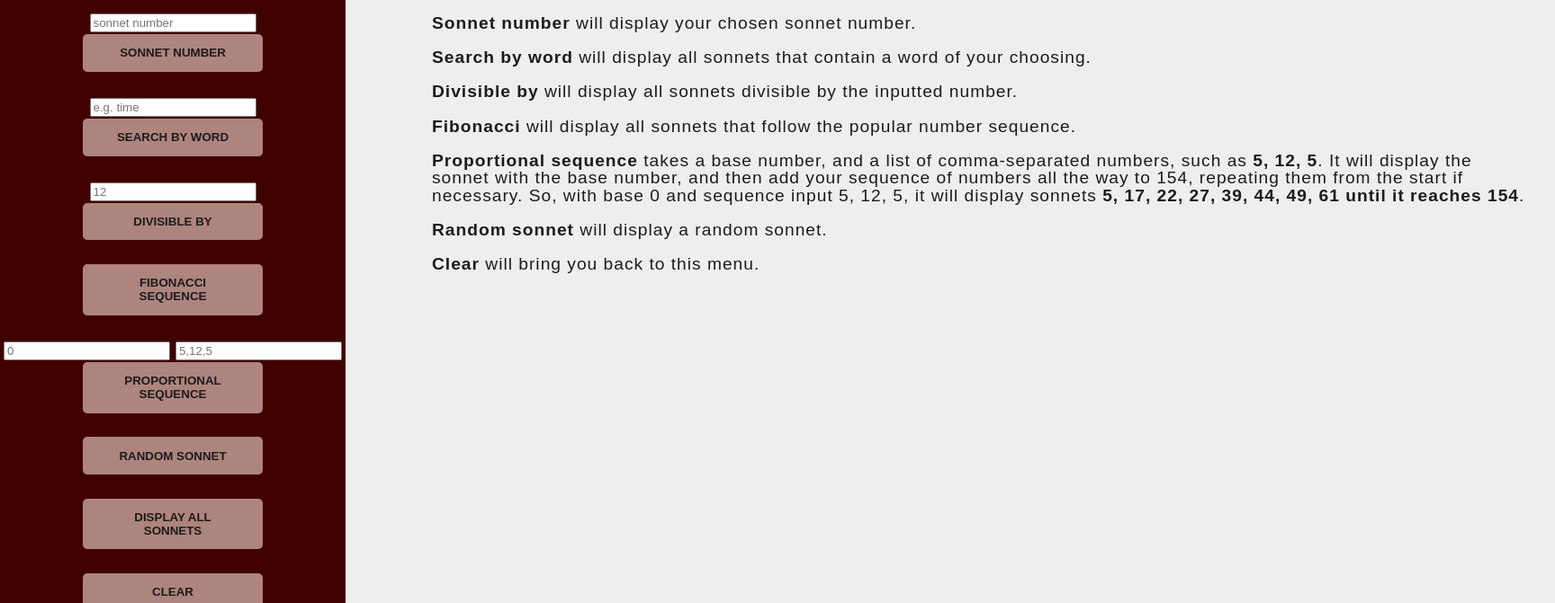
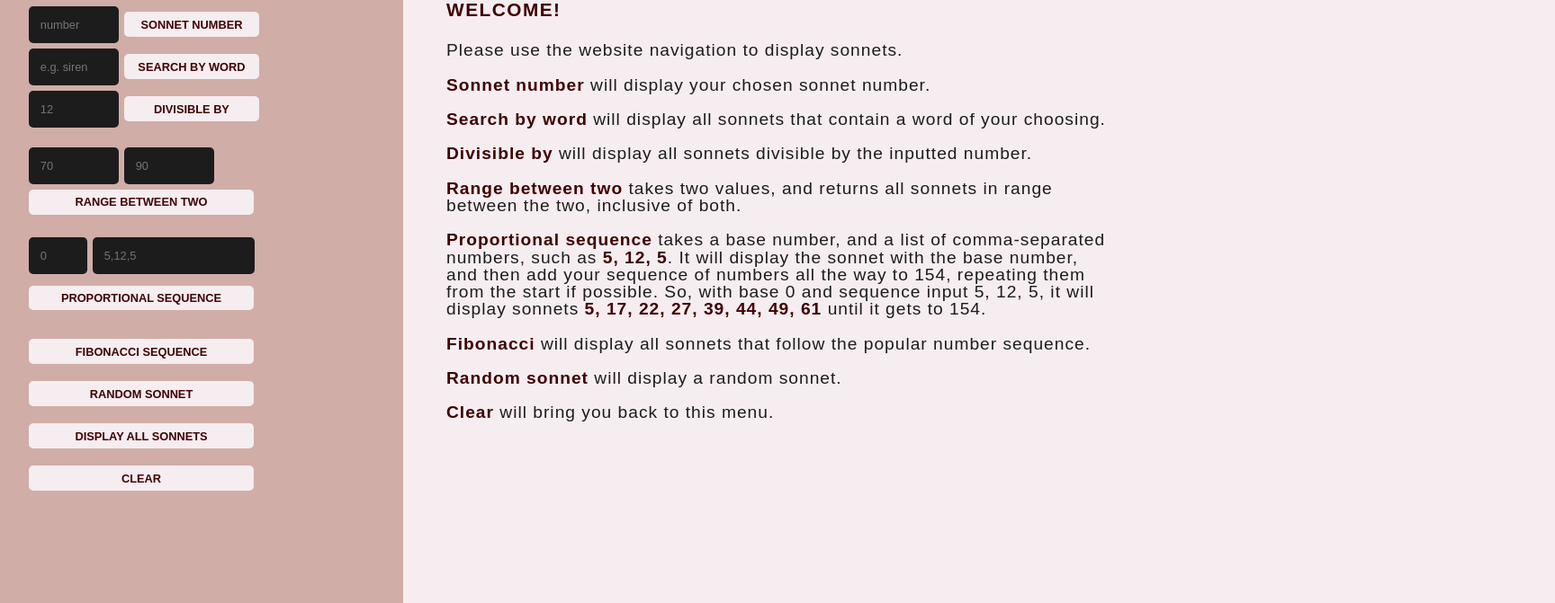
Before and after one commit to gbrli/Shakespeare-Sonnet-Sorter, a plain HTML site: page index.html in a window 1280 px wide. Shown: the part 129-800 px from the top of the page at 90% size, 1728 px wide, since content can reach past the window. Drawn offline with Linux system fonts and the light colour scheme.

Commit message:
layout finished, features added

```diff
--- a/index.html
+++ b/index.html
@@ -12,36 +12,53 @@
     </head>
     <body>
         <header>
-            <h1>Shakespeare Sonnet Sorter</h1>
-            <nav>
+            <h1>Shakespeare Sonnet Sorter <img src="menu.svg" class="menu" id="menu-btn" alt="open menu">
+            </h1>
+        </header>
+
+        <div class="content-wrapper">
+            <nav id="navigation">
+                <!-- <p id="open"></p>
+                <p id="close">X</p> -->
+                <ul>
+                    <li class="exit" id="exit-btn">
+                        <a href="#"><img class="exit" id="exit-btn" src="exit.svg"></a>
+                    </li>
+                </ul>
+                <div class="forms">
                     <form>
-                    <input type="number" id="number-input" placeholder="sonnet number" required />
+                        <input type="number" id="number-input" placeholder="number" required />
                         <button type="submit" id="number">sonnet number</button>
                     </form>
                     <form>
-                    <input type="text" id="word-input" placeholder="e.g. time" required />
+                        <input type="text" id="word-input" placeholder="e.g. siren" required />
                         <button value="word" type="submit" id="word-search">search by word</button>
                     </form>
                     <form>
                         <input type="number" id="divisible-input" placeholder="12" required />
                         <button value="number" type="submit" id="divisible">divisible by</button>
                     </form>
-                <button type="button" id="fibo">fibonacci sequence</button>
-                <form>
+                    <form id="range-form">
+                        <input type="number" id="start-range-input" placeholder="70" required />
+                        <input type="text" id="end-range-input" placeholder="90" required />
+                        <button value="range" type="submit" id="range">range between two</button>
+                    </form>
+                    <form id="sequence-form">
                         <input type="number" id="base-sequence-input" placeholder="0" required />
                         <input type="text" id="sequence-input" placeholder="5,12,5" required />
                         <button value="sequence" type="submit" id="sequence">proportional sequence</button>
                     </form>
+                    <button type="button" id="fibo">fibonacci sequence</button>
                     <button type="button" id="randomize">random sonnet</button>
                     <button type="button" id="get-all">display all sonnets</button>
                     <button type="button" id="clear">clear</button>
+                </div>
             </nav>
-            <p class="info">words</p>
-        </header>
             <main>
                 <div class="poem-container" id="poem-container">
                 </div>
             </main>
+        </div>
     </body>
     <script type="module" src="script.js"></script>
 </html>
--- a/script.js
+++ b/script.js
@@ -1,15 +1,33 @@
 import sonnetList from "./sonnets.js"
 
 const poemContainer = document.getElementById("poem-container")
+
+const open = document.getElementById("menu-btn")
+const nav = document.getElementById("navigation")
+const exit = document.getElementById("exit-btn")
+open.addEventListener("click", toggleMenu)
+exit.addEventListener("click", toggleMenu)
 
 document.getElementById("get-all").addEventListener("click", getAllSonnets)
 document.getElementById("number").addEventListener("click", getSonnetByNumber)
 document.getElementById("word-search").addEventListener("click", getSonnetsByWord)
 document.getElementById("divisible").addEventListener("click", getDivisibleSonnets)
 document.getElementById("fibo").addEventListener("click", getFibo)
+document.getElementById("range").addEventListener("click", getRange)
 document.getElementById("sequence").addEventListener("click", getSonnetSequence)
 document.getElementById("randomize").addEventListener("click", getRandomSonnet)
 document.getElementById("clear").addEventListener("click", defaultText)
+
+function toggleMenu(e) {
+  if (e.target.id === open.id) {
+    nav.classList.add("open-nav");
+    document.body.classList.add("body-overflow")
+  }
+  if (e.target.id === exit.id) {
+    nav.classList.remove("open-nav");
+    document.body.classList.remove("body-overflow")
+  }
+}
 
 function getSonnetByNumber(e) {
   e.preventDefault()
@@ -73,7 +91,22 @@ function getRandomSonnet() {
 function getFibo() {
   clear()
   let fiboList = [1,2,3,5,8,13,21,34,55,89,144]
-    fiboList.map(number => renderSonnet(number))
+  fiboList.map(number => renderSonnet(number))
+}
+
+function getRange(e) {
+  clear()
+  let startRange = document.getElementById("start-range-input").value
+  const endRange = document.getElementById("end-range-input").value
+  console.log(startRange,endRange)
+
+  if (!e.target.value || !startRange || !endRange) {
+    return errorMessage()
+  }
+  while (startRange <= endRange) {
+    renderSonnet(startRange)
+    startRange++
+  }
 }
 
 function getSonnetSequence(e) {
@@ -116,8 +149,9 @@ function defaultText() {
         <li><p><strong>Sonnet number</strong> will display your chosen sonnet number.</p></li>
         <li><p><strong>Search by word</strong> will display all sonnets that contain a word of your choosing.</p></li>
         <li><p><strong>Divisible by</strong> will display all sonnets divisible by the inputted number.</p></li>
+        <li><p><strong>Range between two</strong> takes two values, and returns all sonnets in range between the two, inclusive of both.</p>
+        <li><p><strong>Proportional sequence</strong> takes a base number, and a list of comma-separated numbers, such as <strong>5, 12, 5</strong>. It will display the sonnet with the base number, and then add your sequence of numbers all the way to 154, repeating them from the start if possible. So, with base 0 and sequence input 5, 12, 5, it will display sonnets <strong>5, 17, 22, 27, 39, 44, 49, 61</strong> until it gets to 154.
         <li><p><strong>Fibonacci</strong> will display all sonnets that follow the popular number sequence.</p></li>
-        <li><p><strong>Proportional sequence</strong> takes a base number, and a list of comma-separated numbers, such as <strong>5, 12, 5</strong>. It will display the sonnet with the base number, and then add your sequence of numbers all the way to 154, repeating them from the start if necessary. So, with base 0 and sequence input 5, 12, 5, it will display sonnets <strong>5, 17, 22, 27, 39, 44, 49, 61 until it reaches 154</strong>.
         <li><p><strong>Random sonnet</strong> will display a random sonnet.</p></li>
         <li><p><strong>Clear</strong> will bring you back to this menu.</p></li>
     </ul>
@@ -125,9 +159,17 @@ function defaultText() {
 }
 
 function renderSonnet(i) {
+  nav.classList.remove("open-nav");
+  document.body.classList.remove("body-overflow")
   if (i <= 154 && i > 0) {
     poemContainer.innerHTML += `<h2>Sonnet Number ${sonnetList.sonnets[i - 1].number}</h2>`
-    sonnetList.sonnets[i-1].lines.map(line => poemContainer.innerHTML += `<p>${line}</p>`)
+    sonnetList.sonnets[i-1].lines.map(line => {
+      if (sonnetList.sonnets[i-1].lines.indexOf(line) > 11) {
+        poemContainer.innerHTML += `<p>&emsp;&emsp;&emsp;&emsp;${line}</p>`
+      } else {
+        poemContainer.innerHTML += `<p>${line}</p>`
+      }
+    })
   } else {
     errorMessage()
   }
--- a/style.css
+++ b/style.css
@@ -5,27 +5,42 @@
 body {
     margin: 0 auto;
     color: #1c1c1c;
-    background-color:#eeeeee;
+    background-color:#F5EDF0;
     line-height: 1.6;
     letter-spacing: 1.5px;
     font-family: Robot-Mono, sans-serif;
+    display: flex;
+    flex-direction: column;
+}
+
+.body-overflow {
+    overflow: hidden;
 }
 
 h1 {
     font-size: 1.3rem;
     font-weight: 800;
     text-transform: uppercase;
+    text-align: left;
     margin: 0;
     padding: 1em;
-    background-color: #400000;
+    color: #F5EDF0;
 }
 
 h2 {
     font-weight: 800;
     text-transform: uppercase;
     font-size: 1.2rem;
-    color: #008081;
+    color: #400000;
     margin-top: 2em;
+}
+
+h2:nth-of-type(1) {
+    margin-top: .9em;
+}
+
+strong {
+    color: #400000;
 }
 
 p {
@@ -41,81 +56,213 @@ ul {
 
 header {
     background-color: #400000;
-    color: #eeeeee;
+    color: #F5EDF0;
     text-align: center;
     width: 100vw;
-    position: fixed;
+    position: sticky;
     top: 0;
 }
 
 nav {
-    background-color: #400000;
-    display: flex;
-    flex-direction: row;
-    flex-wrap: wrap;
-    align-items: center;
-    justify-content: center;
+    display: none;
 }
 
 nav button {
-    background-color: #AE847E;
-    color: #1c1c1c;
-    border: none;
-    border-radius: 5px;
-    margin: .5em 1em;
+    background: none;
+    color: #400000;
     padding: .5em 1em;
     text-transform: uppercase;
-    font-weight: 700;
+    font-weight: 800;
+    font-size: .8rem;
+    border: none;
+    background-color: #F5EDF0;
+    border-radius: 5px;
+    margin: .5em 0;
+    display: block;
 }
 
 main {
-    position: relative;
-    top: 35vh;
-    bottom: 10vh;
-    z-index: -1;
-    padding: 0 2em 4em 2em;
+    padding: 0 3em;
 }
 
-.info {
-    /* display: none; */
-    color: #eeeeee;
-    font-size: 1rem;
+.open-nav,
+.exit a {
+    color:#F5EDF0;
+    width: 30px;
+    height: 30px;
+    position: absolute;
+    top: 0;
+    right: 0;
+    margin: 1em 3em;
 }
 
-@media (min-width: 900px) {
+#menu-btn {
+    width: 30px;
+    height: 30px;
+    position: absolute;
+    top: 0;
+    right: 0;
+    margin: 1em 1em;
+}
+
+.open-nav {
+    background-color: #D0ADA7;
+    display: flex;
+    flex-direction: column;
+    align-items: stretch;
+    justify-content: center;
+    width: 100vw;
+    height: 100vh;
+    max-height: 100vh;
+    /* overflow: auto; */
+    margin: 0 auto;
+}
+
+form {
+    margin-bottom: 1em;
+}
+
+.forms {
+    padding: 2em;
+    margin: 2em;
+}
+
+input[type=number] {
+    -moz-appearance: textfield;
+}
+
+input::-webkit-outer-spin-button,
+input::-webkit-inner-spin-button {
+  -webkit-appearance: none;
+  margin: 0;
+}
+
+input {
+    width: 100px;
+    padding: 1em;
+    background-color: #1c1c1c;
+    border: none;
+    border-radius: 5px;
+    color: #F5EDF0;
+}
+
+#range-form {
+    margin-top: 1em;
+}
+
+#range-form button {
+    width: 250px;
+    margin-bottom: 2em;
+}
+
+#start-range input {
+    width: 250px;
+}
+
+#end-range-input {
+    width: 100px;
+}
+
+#sequence-form input {
+    margin-bottom: .5em;
+}
+
+#base-sequence-input {
+    width: 65px;
+}
+
+#sequence-input {
+    width: 180px;
+}
+
+@media (min-width: 1000px) {
+    .menu, .exit {
+        display: none;
+    }
+
+    body {
+        flex-direction: row;
+        flex-wrap: wrap;
+    }
+
+    #navigation {
+        background-color: #D0ADA7;
+    }
+
+    .forms {
+        padding: 0;
+        text-align: left;
+    }
+
+    form {
+        margin-bottom: 0;
+    }
+
     h1 {
         font-size: 1.7rem;
     }
 
     h2 {
-        font-size: 1.5rem;
+        font-size: 1.3rem;
     }
 
     p {
         font-size: 1.2rem;
     }
 
-    header {
-        height: 100vh;
-        width: 30vw;
-        left: 0;
+    nav {
+        flex: 35%;
+        /* width: 35vw; */
+        align-self: center;
+        justify-self: center;
     }
 
     main {
-        top: 0;
-        left: 35vw;
+        flex: 65%;
+        /* width: 65vw; */
     }
 
     nav {
-        flex-direction: column;
-        /* align-items: flex-start; */
+        display: flex;
+        height: 87vh;
+        position: -webkit-sticky;
+        position: sticky;
+        top: 13vh;
+        align-self: flex-start;
     }
 
     nav button {
+        margin-bottom: 1em;
+        width: 250px;
+        padding: .5em 1em;
+        font-size: .8rem;
+        display: initial;
+    }
+
+    nav input {
+        font-size: .8rem;
+    }
+
+    #sequence-form button {
+        width: 250px;
         margin-bottom: 2em;
-        width: 200px;
-        margin: 0 2em;
-        margin-bottom: 2em;
-        padding: 1em 2em;
+    }
+
+    form button {
+        width: 150px;
+    }
+
+    .open-nav, #menu-btn {
+        margin: 0;
+    }
+
+    header {
+        height: 13vh;
+        flex: 10%;
+    }
+
+    .content-wrapper {
+        display: flex;
+        flex: 90%;
     }
 }
```
Also changed, not shown: 2.svg (added), exit.svg (added), menu.svg (added), 1 other file. Lines whose indentation alone changed are shown as unchanged.
